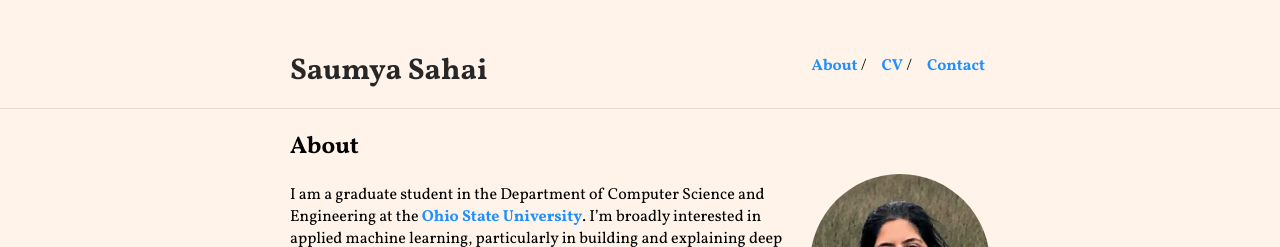
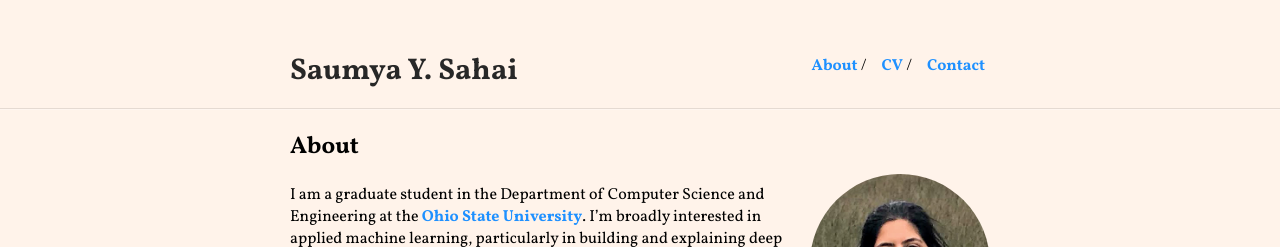
Before and after one commit to sahaisaumya/sahaisaumya.github.io, a Jekyll site: the page built from index.md, in a window 1280 px wide. Shown: the top 247 px of the page. Built offline with Jekyll 4.4.1, drawn with Linux system fonts in a browser that asks for light colours; our own code applies the rules of GitHub Pages for plain Markdown files.

```diff
--- a/_config.yml
+++ b/_config.yml
@@ -1,5 +1,5 @@
-title: Saumya Sahai
-authors: Saumya Sahai
+title: Saumya Y. Sahai
+authors: Saumya Y. Sahai
 url: "https://sahaisaumya.github.io"
 baseurl: ""
 
```
